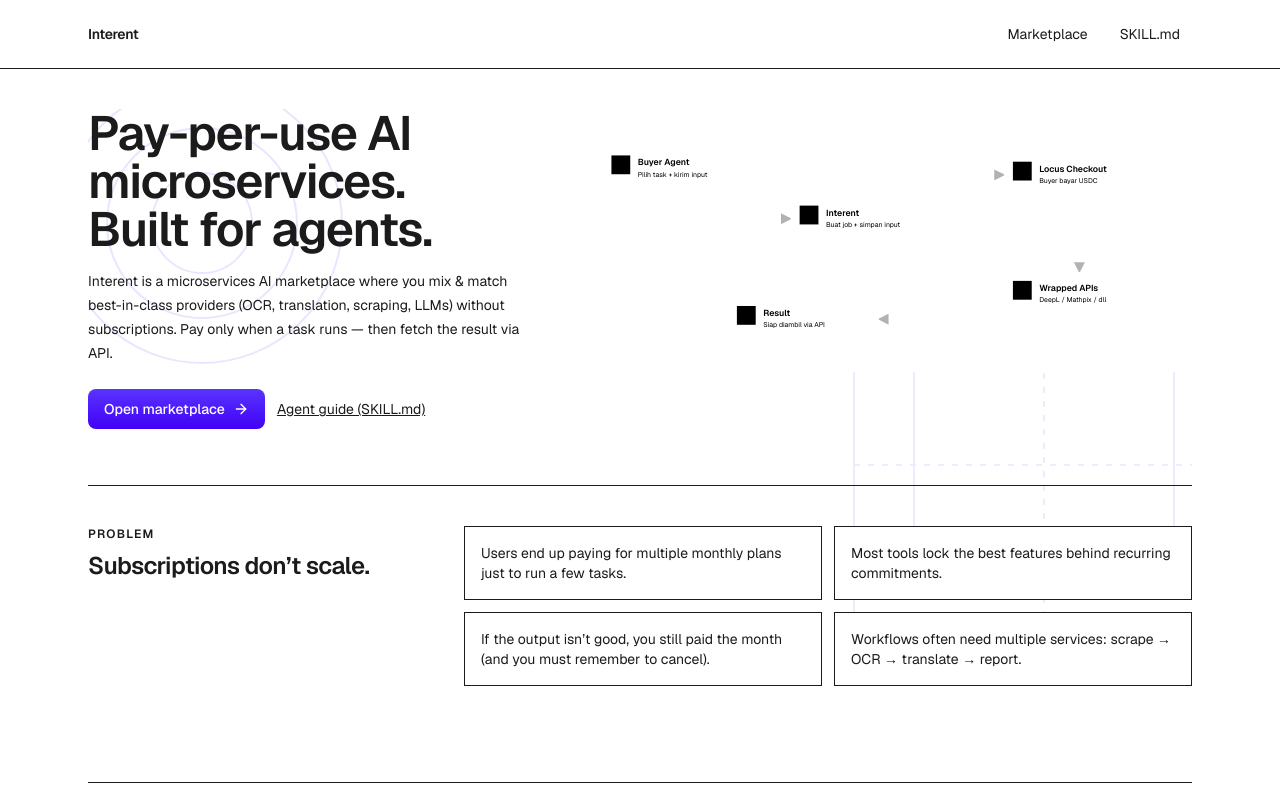
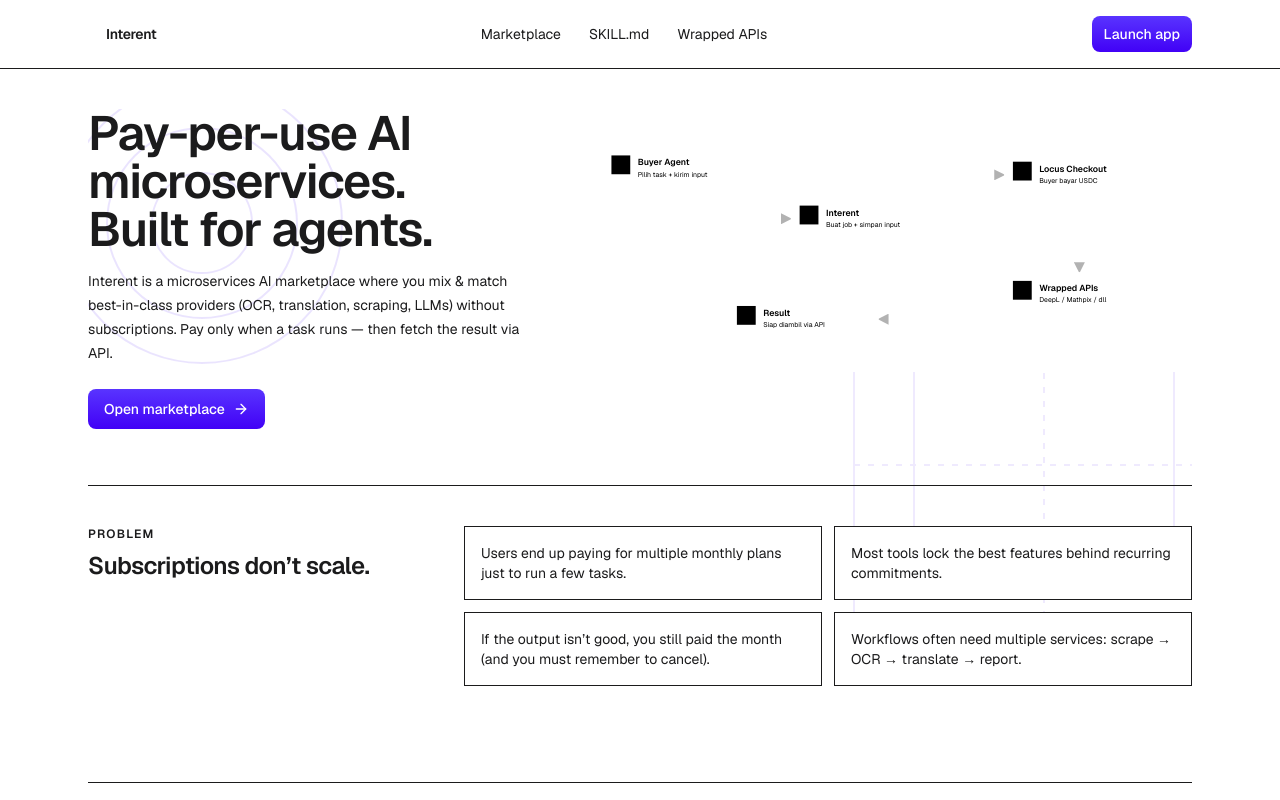
Before and after one commit to youvandra/Interent, a Next.js app: page / in a window 1280 px wide. Shown: the top 800 px of the page. Built offline with nearby package versions, Linux system fonts and the light colour scheme.

Commit message:
Navbar: add proper nav + mobile menu + CTA

```diff
--- a/src/app/layout.tsx
+++ b/src/app/layout.tsx
@@ -1,6 +1,8 @@
 import type { Metadata } from "next";
 import { Geist, Geist_Mono } from "next/font/google";
 import "./globals.css";
+import { Button } from "@/components/ui/button";
+import { Menu } from "lucide-react";
 
 const geistSans = Geist({
   variable: "--font-geist-sans",
@@ -30,25 +32,75 @@
     >
       <body className="min-h-full bg-white text-[--color-text]">
         <header className="sticky top-0 z-10 w-full border-b border-[--color-border] bg-white/90 backdrop-blur">
-          <div className="mx-auto flex max-w-6xl items-center justify-between px-6 py-4">
-            <a href="/" className="text-sm font-semibold tracking-tight">
-              Interent
+          <div className="mx-auto flex max-w-6xl items-center justify-between gap-4 px-6 py-4">
+            {/* Brand */}
+            <a href="/" className="flex items-center gap-2 text-sm font-semibold tracking-tight">
+              <span className="inline-block h-2.5 w-2.5 bg-[--color-primary]" />
+              <span>Interent</span>
             </a>
 
-            <nav className="flex items-center gap-2 text-sm">
+            {/* Desktop nav */}
+            <nav className="hidden items-center gap-1 text-sm sm:flex">
               <a
-                className="rounded-lg px-3 py-2 text-[--color-muted] hover:bg-[--color-surface] hover:text-[--color-text]"
+                className="px-3 py-2 text-[--color-muted] hover:text-[--color-text]"
                 href="/marketplace"
               >
                 Marketplace
               </a>
               <a
-                className="rounded-lg px-3 py-2 text-[--color-muted] hover:bg-[--color-surface] hover:text-[--color-text]"
+                className="px-3 py-2 text-[--color-muted] hover:text-[--color-text]"
                 href="/skill"
               >
                 SKILL.md
               </a>
+              <a
+                className="px-3 py-2 text-[--color-muted] hover:text-[--color-text]"
+                href="https://docs.paywithlocus.com/wrapped-apis"
+                target="_blank"
+                rel="noreferrer"
+              >
+                Wrapped APIs
+              </a>
             </nav>
+
+            {/* Right actions */}
+            <div className="hidden items-center gap-2 sm:flex">
+              <a href="/marketplace">
+                <Button size="sm">Launch app</Button>
+              </a>
+            </div>
+
+            {/* Mobile menu (no JS) */}
+            <details className="relative sm:hidden">
+              <summary className="list-none">
+                <Button variant="secondary" size="sm" aria-label="Open menu">
+                  <Menu className="h-4 w-4" />
+                </Button>
+              </summary>
+              <div className="absolute right-0 mt-2 w-56 border border-[--color-border] bg-white p-2 shadow-[0_12px_48px_rgba(16,24,40,0.12)]">
+                <a className="block px-3 py-2 text-sm hover:bg-[--color-surface]" href="/marketplace">
+                  Marketplace
+                </a>
+                <a className="block px-3 py-2 text-sm hover:bg-[--color-surface]" href="/skill">
+                  SKILL.md
+                </a>
+                <a
+                  className="block px-3 py-2 text-sm hover:bg-[--color-surface]"
+                  href="https://docs.paywithlocus.com/wrapped-apis"
+                  target="_blank"
+                  rel="noreferrer"
+                >
+                  Wrapped APIs
+                </a>
+                <div className="mt-2 px-3 pb-2">
+                  <a href="/marketplace" className="block">
+                    <Button size="sm" className="w-full">
+                      Launch app
+                    </Button>
+                  </a>
+                </div>
+              </div>
+            </details>
           </div>
         </header>
 
--- a/src/app/page.tsx
+++ b/src/app/page.tsx
@@ -29,9 +29,6 @@
                 <Button>
                   Open marketplace <ArrowRight className="h-4 w-4" />
                 </Button>
-              </a>
-              <a href="/skill" className="text-sm text-[--color-muted] underline">
-                Agent guide (SKILL.md)
               </a>
             </div>
           </div>
```
